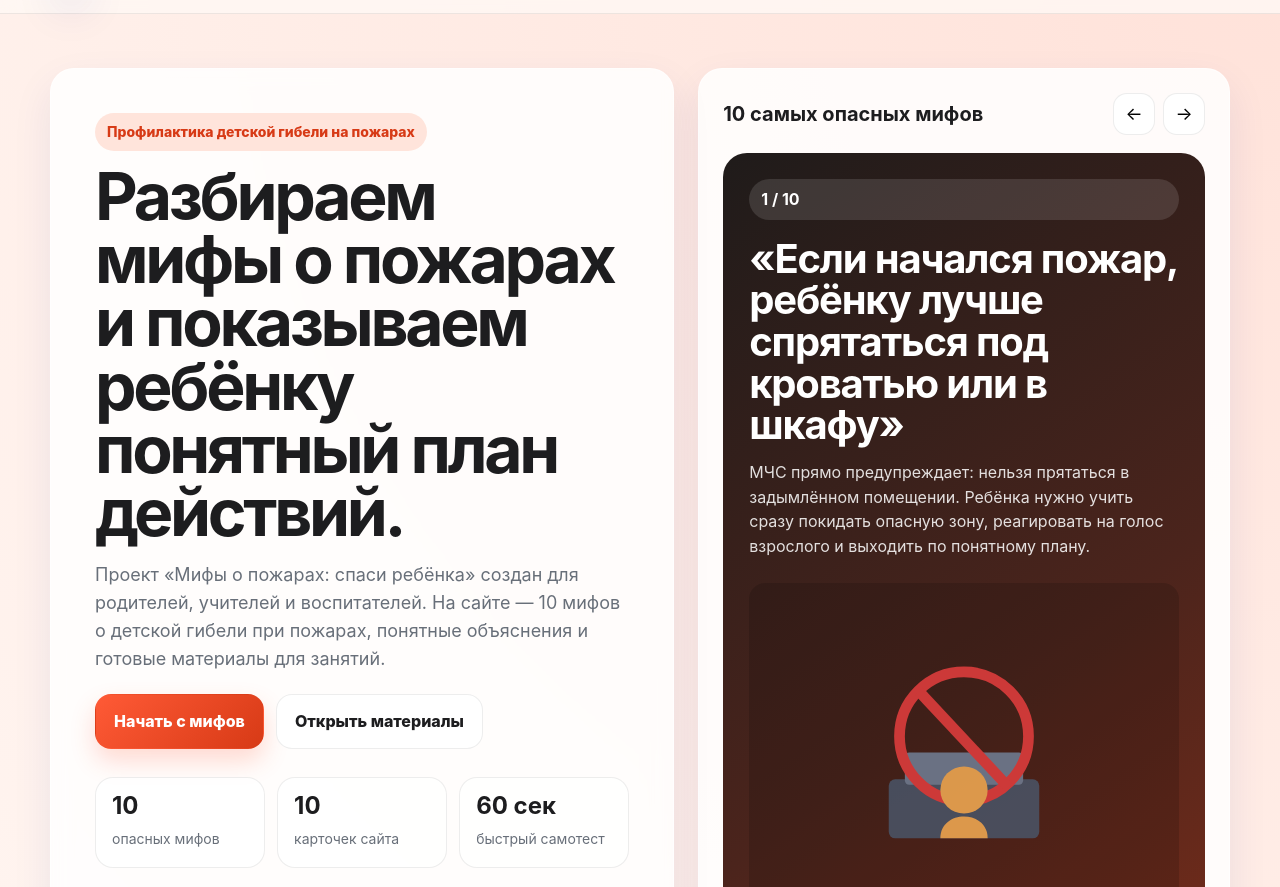
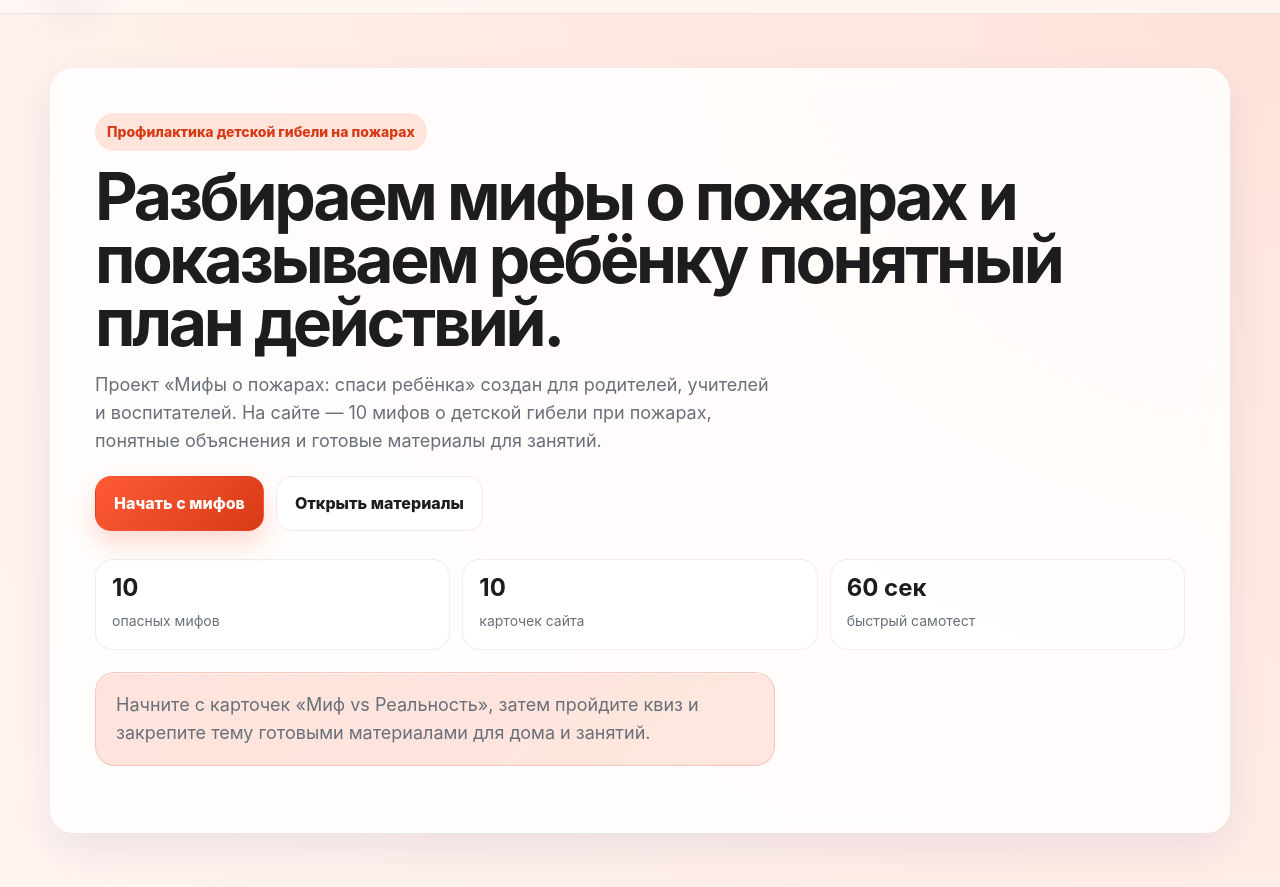
Before and after one commit to uvitivu/mchs-fire-myths, a plain HTML site: page index.html in a window 1280 px wide. Shown: the part 61-948 px from the top of the page. Drawn offline with Linux system fonts and the light colour scheme.

Commit message:
feat: remove slider aside, stretch hero content full width

```diff
--- a/index.html
+++ b/index.html
@@ -49,7 +49,7 @@
 
   <main id="home" tabindex="-1">
     <section class="hero section">
-      <div class="container hero__grid">
+      <div class="container">
         <div class="hero__content card glass">
           <span class="badge">Профилактика детской гибели на пожарах</span>
           <h1>Разбираем мифы о пожарах и показываем ребёнку понятный план действий.</h1>
@@ -69,26 +69,6 @@
             Начните с карточек «Миф vs Реальность», затем пройдите квиз и закрепите тему готовыми материалами для дома и занятий.
           </p>
         </div>
-
-        <aside class="card slider" aria-label="Слайдер мифов">
-          <div class="slider__top">
-            <h2>10 самых опасных мифов</h2>
-            <div class="slider__controls">
-              <button class="icon-btn" id="prevSlide" aria-label="Назад">←</button>
-              <button class="icon-btn" id="nextSlide" aria-label="Вперёд">→</button>
-            </div>
-          </div>
-          <div class="slider__body" id="slideBox" role="status" aria-live="polite" aria-atomic="true">
-            <div class="slider__counter" id="slideNum">1 / 10</div>
-            <h3 id="slideTitle">«Если начался пожар, ребёнку лучше спрятаться под кроватью или в шкафу»</h3>
-            <p id="slideText">Нельзя прятаться в задымлённом помещении: ребёнка нужно учить сразу выходить и реагировать на голос взрослого.</p>
-            <div class="slider__img-wrapper">
-              <img id="slideImg" src="img/myth-1.svg" alt="Иллюстрация к мифу 1: ребёнка нужно учить сразу выходить и реагировать на голос взрослого" class="slider__img">
-              <span id="slideImgFallback" class="slider__img-fallback" hidden>Иллюстрация временно недоступна</span>
-            </div>
-            <div class="dots" id="dots"></div>
-          </div>
-        </aside>
       </div>
     </section>
 
```
